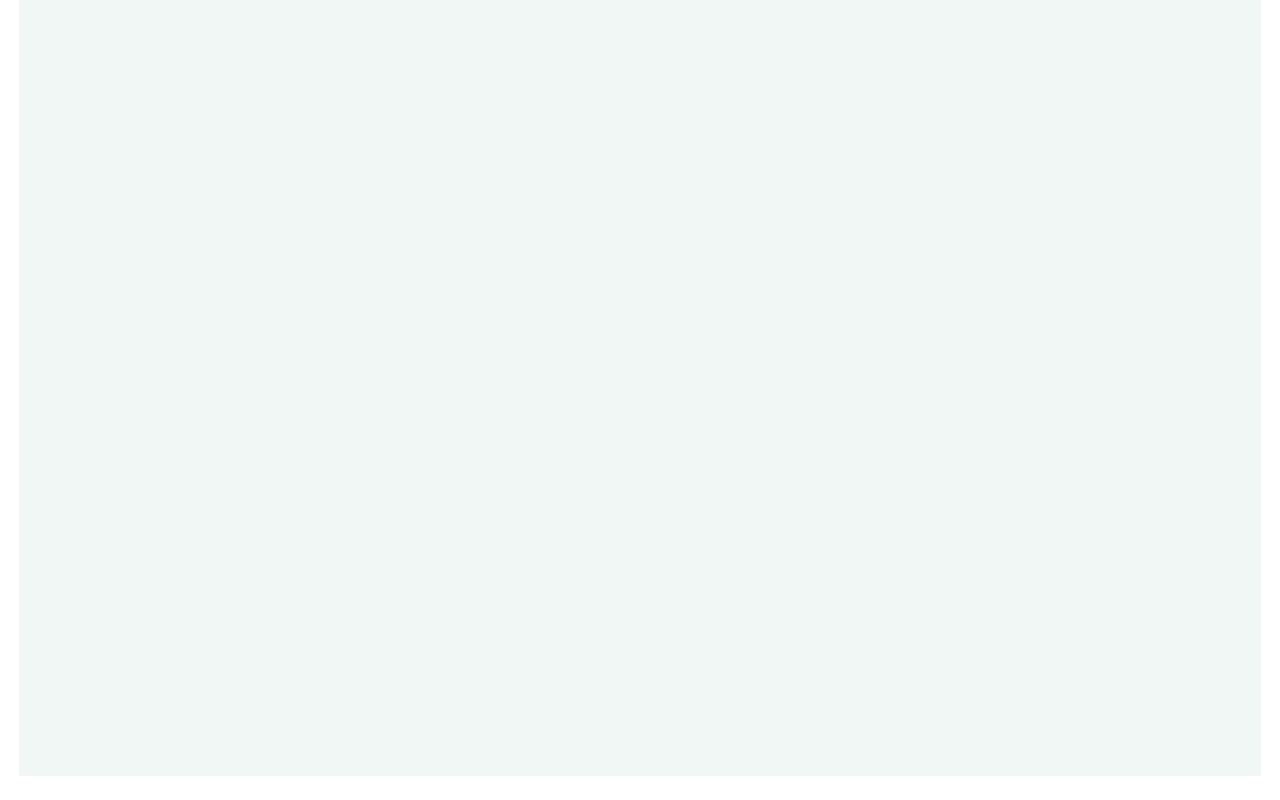
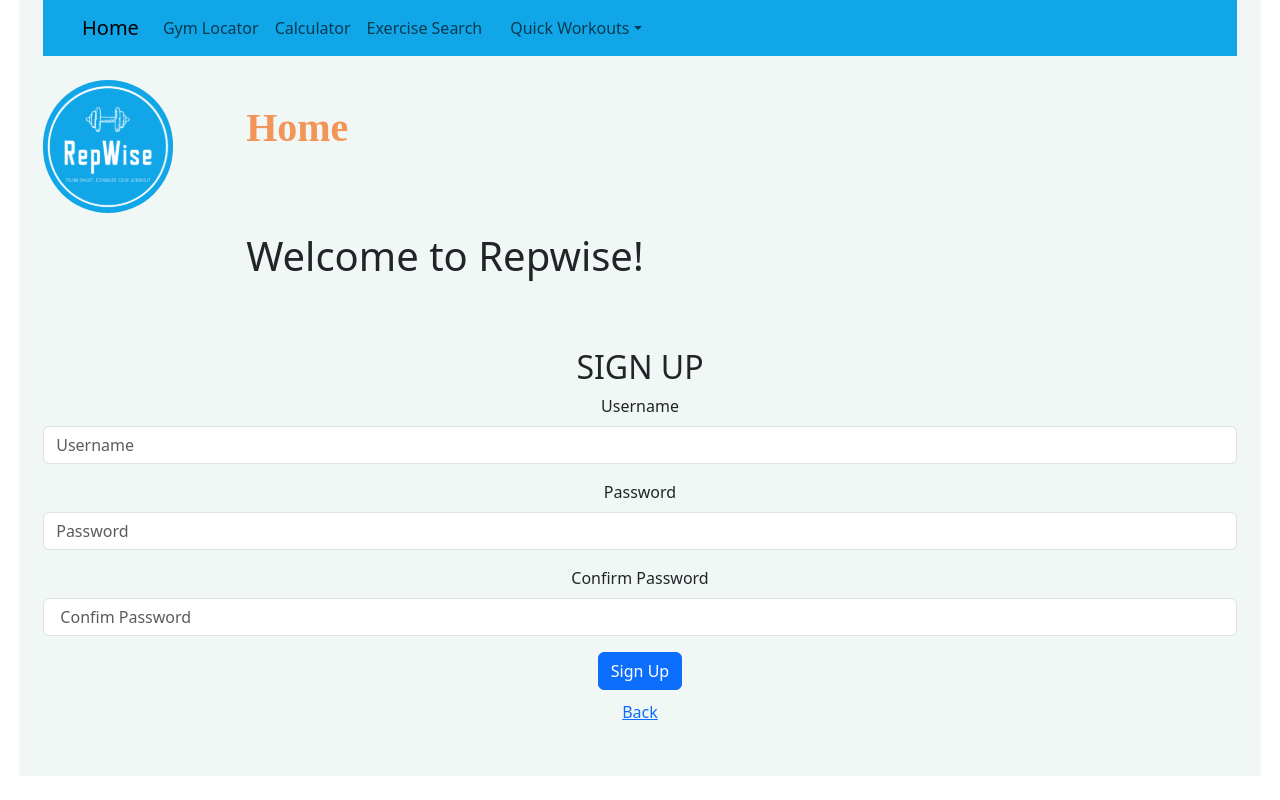
Before and after one commit to Theojeddy/Weightlifting-rep-calculator, a React (Create React App) app: page /Signup in a window 1280 px wide. Before the commit this address had no page. Built offline with nearby package versions, Linux system fonts and the light colour scheme.

Commit message:
rough sign up page created

```diff
--- a/package.json
+++ b/package.json
@@ -7,7 +7,7 @@
     "@testing-library/react": "^13.4.0",
     "@testing-library/user-event": "^13.5.0",
     "axios": "^1.4.0",
-    "bootstrap": "^5.3.0",
+    "bootstrap": "^5.3.2",
     "nth-check": "^2.0.2",
     "react": "^18.2.0",
     "react-bootstrap": "^2.8.0",
--- a/src/App/App.js
+++ b/src/App/App.js
@@ -10,6 +10,7 @@ import QWPush from "../Pages/QWPush";
 import QWPull from "../Pages/QWPull";
 import TestPage from "../Pages/TestPage";
 import LandingPage from "../Pages/LandingPage";
+import SignUp from "../Pages/Signup";
 
 
 
@@ -29,6 +30,10 @@ function App() {
             <Route
               path="/"
               element={<LandingPage title={title} setTitle={setTitle} />}
+            />
+            <Route
+              path="/Signup"
+              element={<SignUp title={title} setTitle={setTitle} />}
             />
             <Route
               path="/Home"
--- /dev/null
+++ b/src/Pages/Signup.js
@@ -0,0 +1,131 @@
+import HeaderLogo from "../Components/Header/HeaderLogo";
+import Navbar from "../Components/NavBar/navbar";
+import React, { useState } from "react";
+import "../App/App.css";
+
+import "bootstrap/dist/css/bootstrap.css";
+
+
+
+
+
+import { Link } from "react-router-dom";
+
+
+export default function SignUp({ title, setTitle }) {
+  // const [username, setUsername] = useState("");
+  const [username, setUsername] = useState("");
+  const [password, setPassword] = useState("");
+  const [confirmPassword, setConfirmPassword] = useState("");
+
+  // const handleUsernameChange = (event) => {
+  //   setUsername(event.target.value);
+  // };
+  const handleEmailChange = (event) => {
+    setUsername(event.target.value);
+  };
+  const handlePasswordChange = (event) => {
+    setPassword(event.target.value);
+  };
+  const handleConfirmPasswordChange = (event) => {
+    setConfirmPassword(event.target.value);
+  };
+
+  console.log(username)
+  console.log(password)
+
+   async function signUp() {
+      if (password === confirmPassword) {
+    const { data, error } = ({
+        username: username,
+        password: password,
+      });
+        console.log(data);
+        console.log(error);
+         return;
+      } else {
+         alert("Your passwords do not match");
+         return;
+      }
+    }
+
+  return (
+    <div>
+      <div className="container-fluid vw4">
+        <Navbar title={title} />
+
+        <div className="row">
+          <div className="col-2 mt-4 text-start d-flex flex-column">
+            <div style={{ width: "15vw" }}>
+              <HeaderLogo />
+            </div>
+            {/* Additional content for the left column */}
+          </div>
+
+          <div className="col-10 mt-5 text-start">
+            <div className="row">
+              <h1 className="Title">{title}</h1>
+            </div>
+            <div className="row mt-3 text-start pt-5">
+              <h1>Welcome to Repwise!</h1>
+            </div>
+          </div>
+          <h2 className="login_title" style={{ marginTop: "60px" }}>
+            SIGN UP
+          </h2>
+          <form>
+            <div class="mb-3">
+              <label for="Username" class="form-label">
+                Username
+              </label>
+              <input
+                input
+                type="text"
+                class="form-control"
+                placeholder="Username"
+                aria-label="Username"
+                onChange={handleEmailChange}
+              />
+            </div>
+            <div class="mb-3">
+              <label for="exampleInputPassword1" class="form-label">
+                Password
+              </label>
+              <input
+                input
+                type="password"
+                class="form-control"
+                id="floatingPassword"
+                placeholder="Password"
+                onChange={handlePasswordChange}
+              />
+            </div>
+            <div class="mb-3">
+              <label for="exampleInputPassword1" class="form-label">
+                Confirm Password
+              </label>
+              <input
+                type="password"
+                class="form-control"
+                id="floatingPassword1"
+                placeholder=" Confim Password"
+                onChange={handleConfirmPasswordChange}
+              />
+            </div>
+
+            <button type="submit" class="btn btn-primary" onClick={signUp}>
+              Sign Up
+            </button>
+          </form>
+          <div className="button_container">
+            <Link to="/">
+              <div className="back_btn" style={{ marginTop: "10px" }}>
+                Back
+              </div>
+            </Link>
+          </div>
+        </div>
+      </div>
+    </div>
+  );
+}
```
Also changed, not shown: src/Backend/README.md (added), 1 other file (tests, documents, lock files or other folders).
